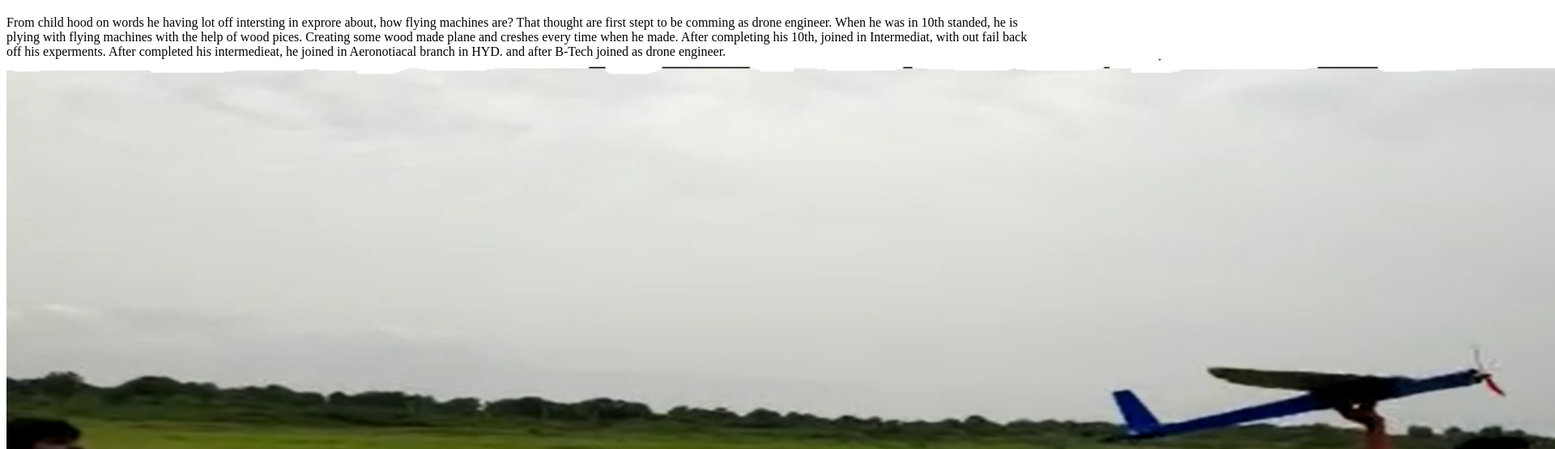
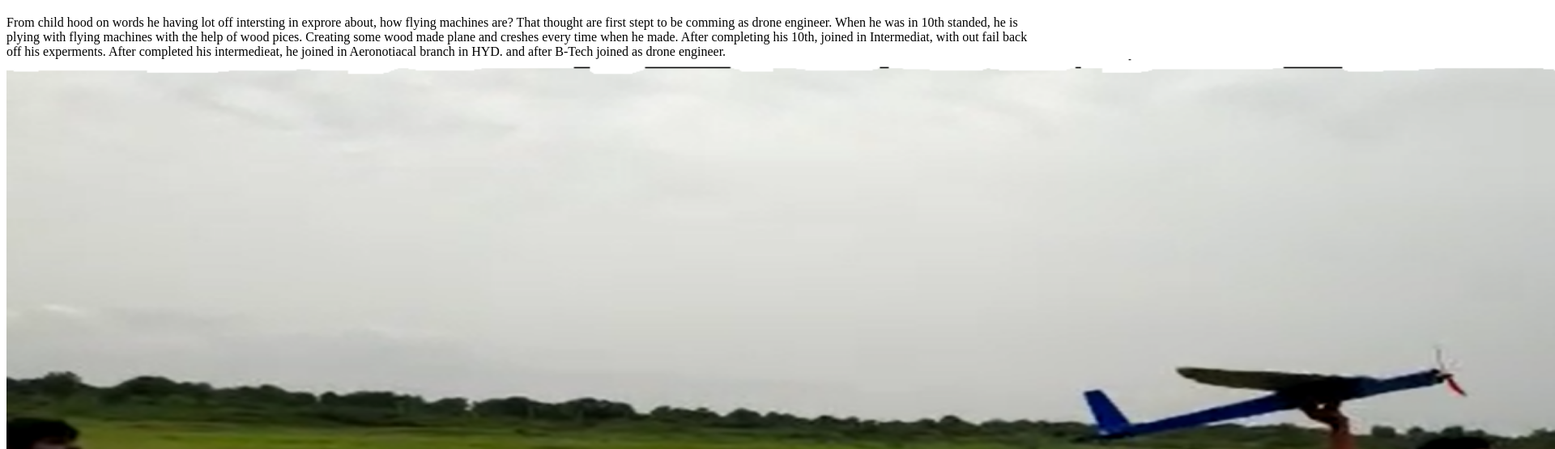
Before and after one commit to mohanbabi/nayakrc.github.io, a plain HTML site: page Index.html in a window 1280 px wide. Shown: the part 61-616 px from the top of the page at 81% size, 1920 px wide, since content can reach past the window. Drawn offline with Linux system fonts and the light colour scheme.

Commit message:
Update Index.html

```diff
--- a/Index.html
+++ b/Index.html
@@ -13,7 +13,7 @@ From child hood on words he having lot off intersting in exprore about, how flyi
 When he was in 10th standed, he is plying with flying machines with the help of wood pices. Creating some wood made plane and creshes every time when he made.
 After completing his 10th, joined in Intermediat, with out fail back off his experments.
 After completed his intermedieat, he joined in Aeronotiacal branch in HYD. and after B-Tech joined as drone engineer.
- <img src="nayak.png" height="1080px" width="3080px">
+ <img src="nayak.png" height="1080px" width="3000px">
 
 
 </p1>
```
